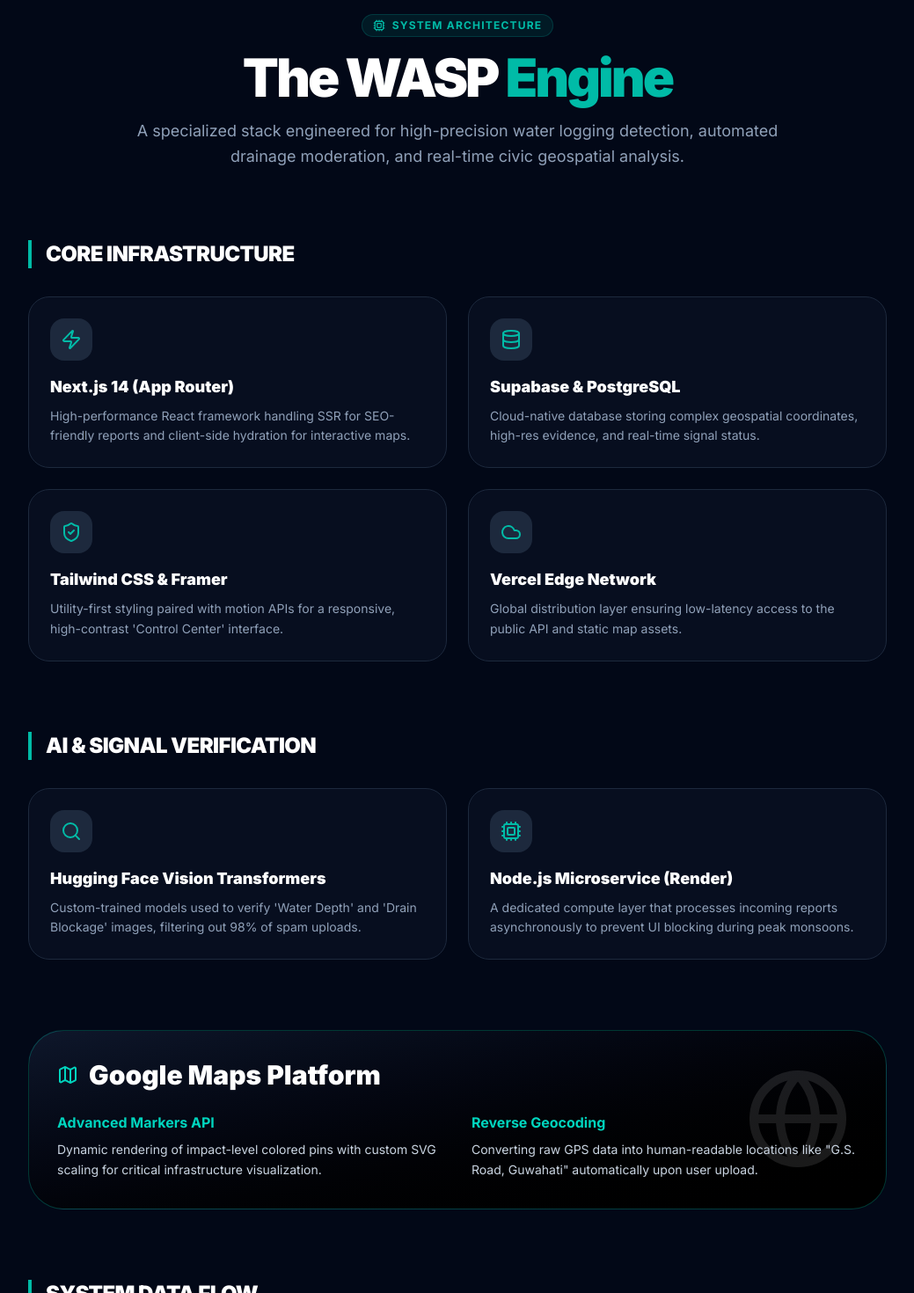
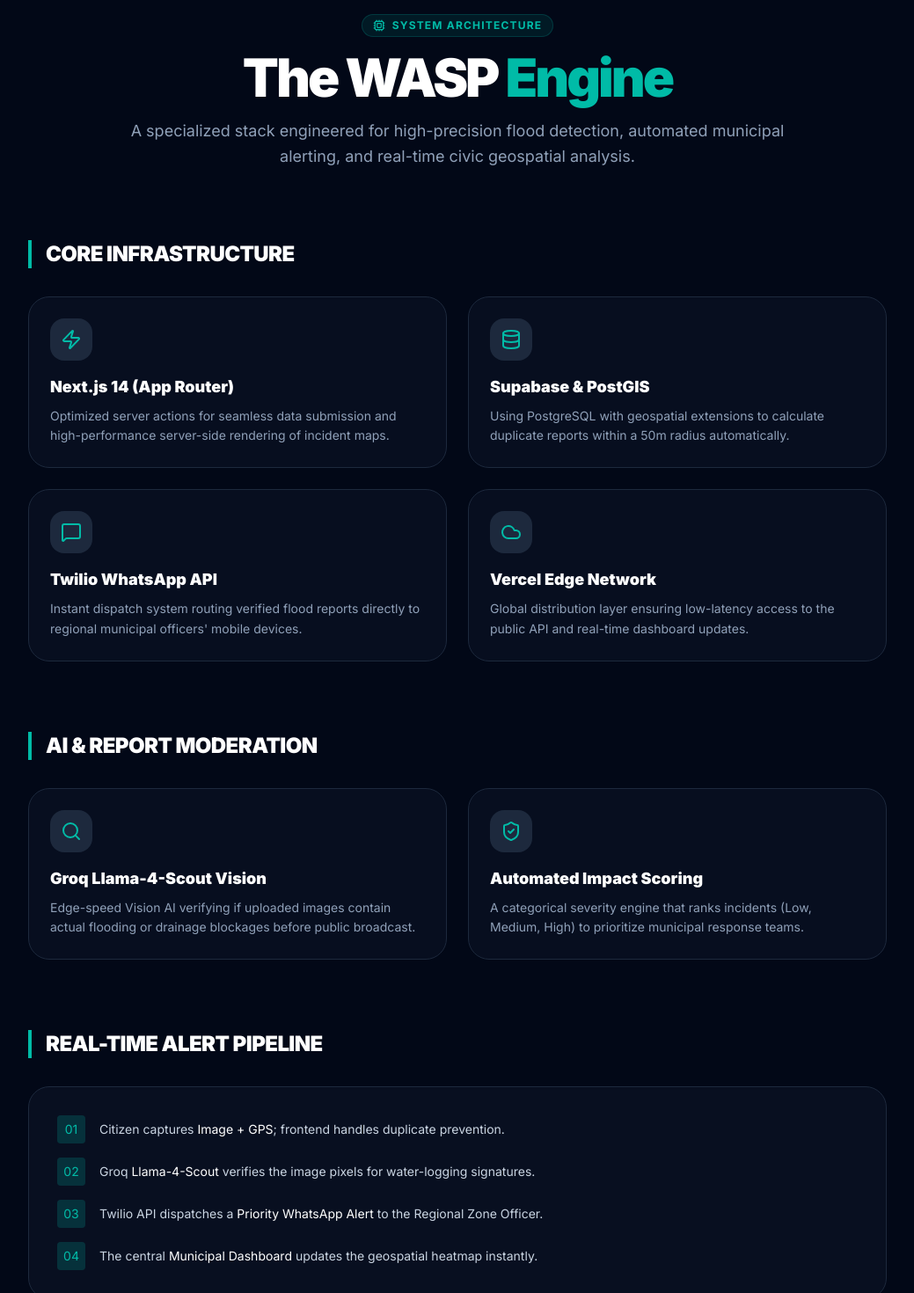
Before and after one commit to eklavyadev/wasp, a Next.js app: page /tech in a window 1280 px wide. Shown: the part 120-1590 px from the top of the page at 88% size, without its empty margins (120-1159 px from the left). Built offline with nearby package versions, Linux system fonts and the light colour scheme.

Commit message:
Typo Fix #2

```diff
--- a/app/components/Navbar.tsx
+++ b/app/components/Navbar.tsx
@@ -61,7 +61,7 @@ export default function Navbar() {
               href="/report"
               className="bg-teal-600 hover:bg-teal-500 text-zinc-950 text-xs font-black px-4 py-2 rounded-full transition-all shadow-lg active:scale-95"
             >
-              REPORT SIGNAL
+              REPORT ISSUES
             </Link>
           </div>
 
--- a/app/tech/page.tsx
+++ b/app/tech/page.tsx
@@ -10,7 +10,8 @@ import {
   Map as MapIcon,
   Zap,
   ShieldCheck,
-  Search
+  Search,
+  MessageSquare // Added for Twilio
 } from "lucide-react";
 
 export default function TechStackPage() {
@@ -29,8 +30,8 @@ export default function TechStackPage() {
             The WASP <span className="text-teal-500">Engine</span>
           </h1>
           <p className="text-slate-400 text-lg leading-relaxed">
-            A specialized stack engineered for high-precision water logging detection,
-            automated drainage moderation, and real-time civic geospatial analysis.
+            A specialized stack engineered for high-precision flood detection,
+            automated municipal alerting, and real-time civic geospatial analysis.
           </p>
         </div>
 
@@ -43,97 +44,75 @@ export default function TechStackPage() {
             <TechCard
               icon={<Zap className="text-teal-500" />}
               title="Next.js 14 (App Router)"
-              desc="High-performance React framework handling SSR for SEO-friendly reports and client-side hydration for interactive maps."
+              desc="Optimized server actions for seamless data submission and high-performance server-side rendering of incident maps."
             />
             <TechCard
               icon={<Database className="text-teal-500" />}
-              title="Supabase & PostgreSQL"
-              desc="Cloud-native database storing complex geospatial coordinates, high-res evidence, and real-time signal status."
+              title="Supabase & PostGIS"
+              desc="Using PostgreSQL with geospatial extensions to calculate duplicate reports within a 50m radius automatically."
             />
             <TechCard
-              icon={<ShieldCheck className="text-teal-500" />}
-              title="Tailwind CSS & Framer"
-              desc="Utility-first styling paired with motion APIs for a responsive, high-contrast 'Control Center' interface."
+              icon={<MessageSquare className="text-teal-500" />}
+              title="Twilio WhatsApp API"
+              desc="Instant dispatch system routing verified flood reports directly to regional municipal officers' mobile devices."
             />
             <TechCard
               icon={<Cloud className="text-teal-500" />}
               title="Vercel Edge Network"
-              desc="Global distribution layer ensuring low-latency access to the public API and static map assets."
+              desc="Global distribution layer ensuring low-latency access to the public API and real-time dashboard updates."
             />
           </div>
         </section>
 
-        {/* AI MODERATION LAYER */}
+        {/* AI & VERIFICATION LAYER */}
         <section className="space-y-8">
           <div className="flex items-center gap-3 border-l-4 border-teal-500 pl-4">
-            <h2 className="text-2xl font-black uppercase tracking-tight">AI & Signal Verification</h2>
+            <h2 className="text-2xl font-black uppercase tracking-tight">AI & Report Moderation</h2>
           </div>
           <div className="grid grid-cols-1 md:grid-cols-2 gap-6">
             <TechCard
               icon={<Search className="text-teal-500" />}
-              title="Hugging Face Vision Transformers"
-              desc="Custom-trained models used to verify 'Water Depth' and 'Drain Blockage' images, filtering out 98% of spam uploads."
+              title="Groq Llama-4-Scout Vision"
+              desc="Edge-speed Vision AI verifying if uploaded images contain actual flooding or drainage blockages before public broadcast."
             />
             <TechCard
-              icon={<Cpu className="text-teal-500" />}
-              title="Node.js Microservice (Render)"
-              desc="A dedicated compute layer that processes incoming reports asynchronously to prevent UI blocking during peak monsoons."
+              icon={<ShieldCheck className="text-teal-500" />}
+              title="Automated Impact Scoring"
+              desc="A categorical severity engine that ranks incidents (Low, Medium, High) to prioritize municipal response teams."
             />
           </div>
         </section>
 
-        {/* GOOGLE CLOUD INTEGRATION */}
-        <section className="p-8 rounded-[2.5rem] bg-gradient-to-br from-slate-900 to-black border border-teal-500/30 relative overflow-hidden group">
-          <div className="absolute top-0 right-0 p-10 opacity-10 group-hover:opacity-20 transition-opacity">
-            <Globe size={120} />
-          </div>
-          <div className="relative z-10 space-y-6">
-            <h2 className="text-3xl font-black text-white flex items-center gap-3">
-              <MapIcon className="text-teal-400" /> Google Maps Platform
-            </h2>
-            <div className="grid grid-cols-1 sm:grid-cols-2 gap-8 text-slate-300">
-              <div className="space-y-2">
-                <p className="font-bold text-teal-400">Advanced Markers API</p>
-                <p className="text-sm leading-relaxed">Dynamic rendering of impact-level colored pins with custom SVG scaling for critical infrastructure visualization.</p>
-              </div>
-              <div className="space-y-2">
-                <p className="font-bold text-teal-400">Reverse Geocoding</p>
-                <p className="text-sm leading-relaxed">Converting raw GPS data into human-readable locations like "G.S. Road, Guwahati" automatically upon user upload.</p>
-              </div>
-            </div>
-          </div>
-        </section>
-
-        {/* DATA FLOW DIAGRAM */}
+        {/* UPDATED DATA FLOW DIAGRAM */}
         <section className="space-y-8">
           <div className="flex items-center gap-3 border-l-4 border-teal-500 pl-4">
-            <h2 className="text-2xl font-black uppercase tracking-tight">System Data Flow</h2>
+            <h2 className="text-2xl font-black uppercase tracking-tight">Real-Time Alert Pipeline</h2>
           </div>
+
           <div className="p-8 rounded-3xl bg-slate-900/50 border border-slate-800 font-mono text-xs md:text-sm text-teal-500 space-y-4 leading-relaxed">
             <div className="flex items-center gap-4">
               <div className="w-8 h-8 rounded bg-teal-500/20 flex items-center justify-center">01</div>
-              <p className="text-slate-300">Client captures <span className="text-white">Camera + Geo-Location</span> data via Browser APIs.</p>
+              <p className="text-slate-300">Citizen captures <span className="text-white">Image + GPS</span>; frontend handles duplicate prevention.</p>
             </div>
             <div className="flex items-center gap-4">
               <div className="w-8 h-8 rounded bg-teal-500/20 flex items-center justify-center">02</div>
-              <p className="text-slate-300">Payload sent to <span className="text-white">Supabase Auth-Protected</span> storage and DB.</p>
+              <p className="text-slate-300">Groq <span className="text-white">Llama-4-Scout</span> verifies the image pixels for water-logging signatures.</p>
             </div>
             <div className="flex items-center gap-4">
               <div className="w-8 h-8 rounded bg-teal-500/20 flex items-center justify-center">03</div>
-              <p className="text-slate-300">Webhook triggers <span className="text-white">Vision AI</span> to classify and approve the report.</p>
+              <p className="text-slate-300">Twilio API dispatches a <span className="text-white">Priority WhatsApp Alert</span> to the Regional Zone Officer.</p>
             </div>
             <div className="flex items-center gap-4">
               <div className="w-8 h-8 rounded bg-teal-500/20 flex items-center justify-center">04</div>
-              <p className="text-slate-300">Global <span className="text-white">WASP Public API</span> and Map UI are updated in real-time.</p>
+              <p className="text-slate-300">The central <span className="text-white">Municipal Dashboard</span> updates the geospatial heatmap instantly.</p>
             </div>
           </div>
-
         </section>
 
         {/* FOOTER */}
         <div className="text-center pb-20">
           <p className="text-[10px] font-mono text-slate-600 uppercase tracking-[0.3em]">
-            WASP Tech Stack · Version 2.4.0 · Open Infrastructure
+            WASP Engine · Guwahati SIH · Production-Ready API
           </p>
         </div>
       </div>
@@ -141,7 +120,6 @@ export default function TechStackPage() {
   );
 }
 
-/* ---------- HELPER COMPONENT ---------- */
 function TechCard({ icon, title, desc }: { icon: React.ReactNode; title: string; desc: string }) {
   return (
     <div className="p-6 rounded-3xl bg-slate-900/40 border border-slate-800 hover:border-teal-500/50 transition-all group">
```
